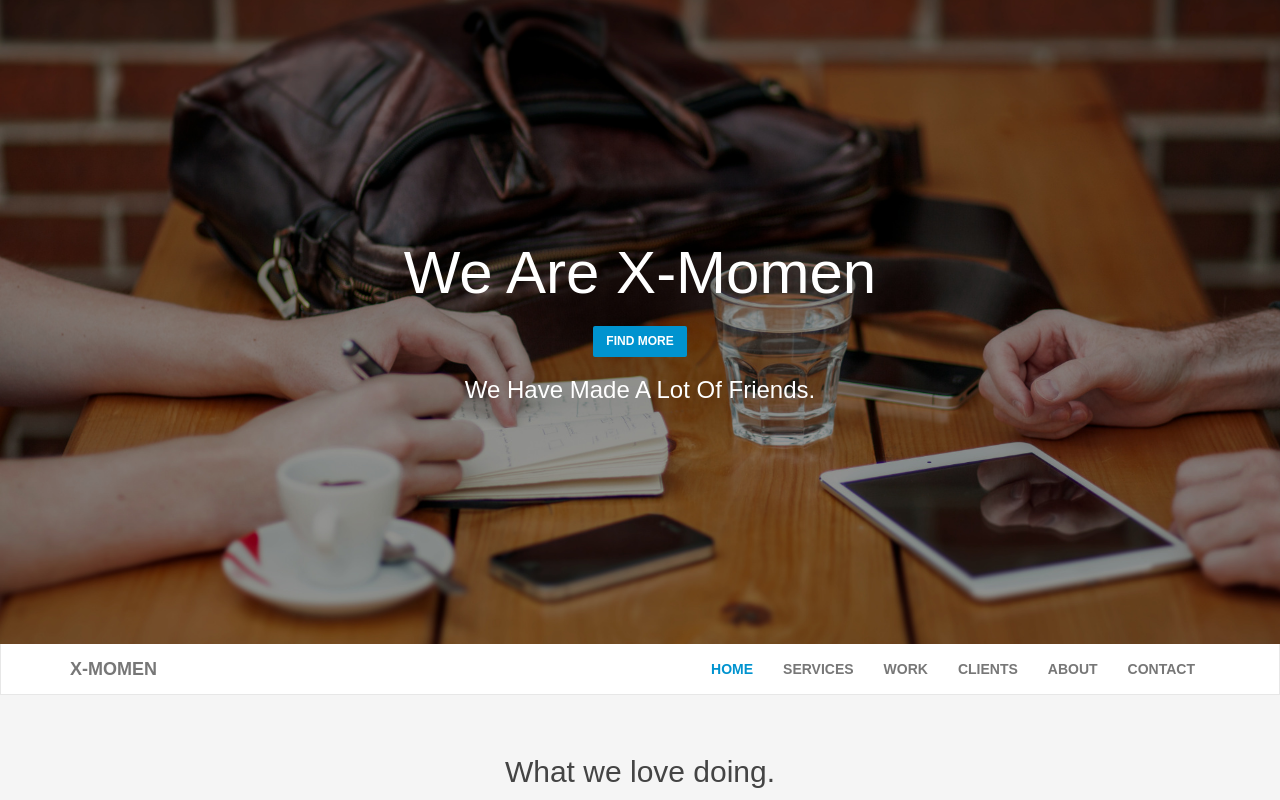
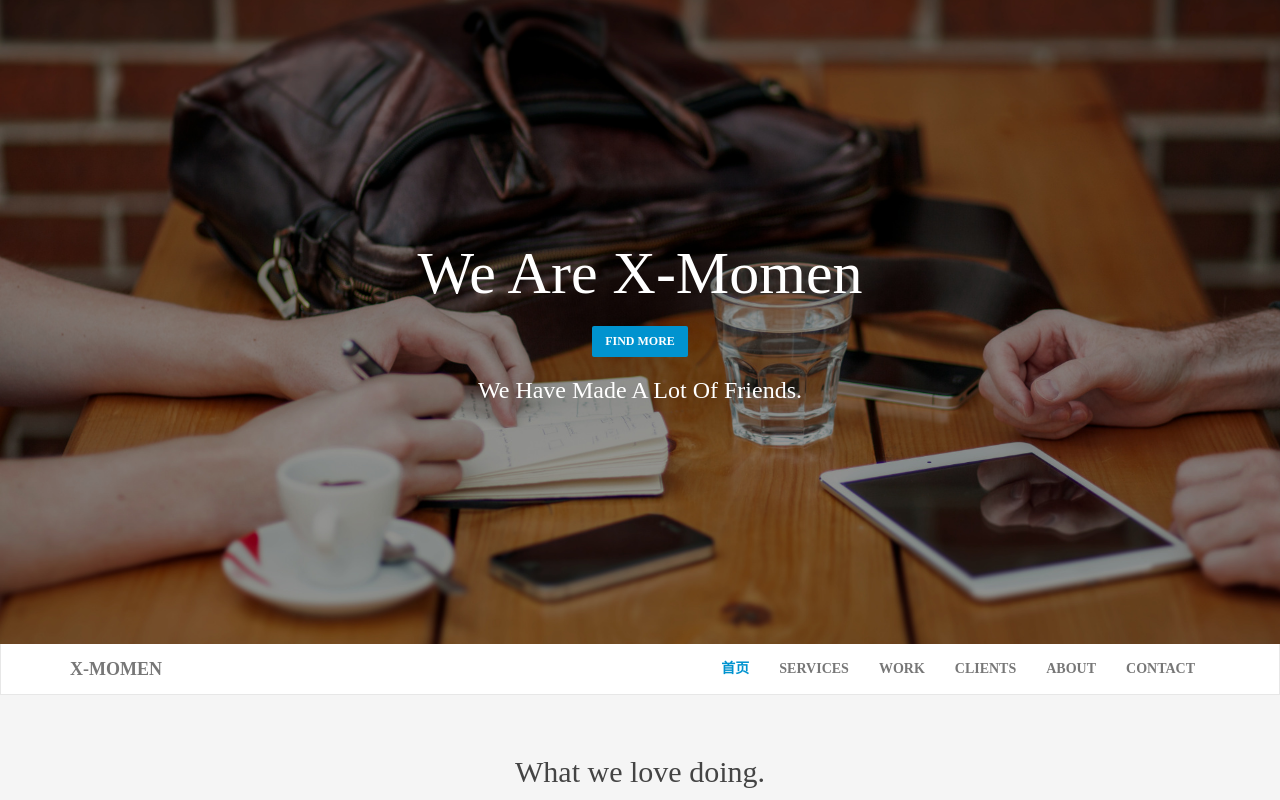
Before and after one commit to LIXiaoyan9950/xmomen-website, a plain HTML site: page index.html in a window 1280 px wide. Shown: the top 800 px of the page. Drawn offline with Linux system fonts and the light colour scheme; a web font is replaced by a local one.

Commit message:
修改文字字体

```diff
--- a/assets/css/style.css
+++ b/assets/css/style.css
@@ -1,6 +1,7 @@
 
 body {
-  font-family: 'Source Sans Pro', sans-serif;
+  font-family:'segoe ui','Times New Roman', '微软雅黑';
+  font-family:s;
   color: #444;
 }
 h1,
--- a/index.html
+++ b/index.html
@@ -50,7 +50,7 @@
           <div class="collapse navbar-collapse">
             <ul class="nav navbar-nav navbar-right">
               <li class="active">
-                <a href="#home">Home</a>
+                <a href="#home">首页</a>
               </li>
               <li>
                 <a href="#services">Services</a>
```
